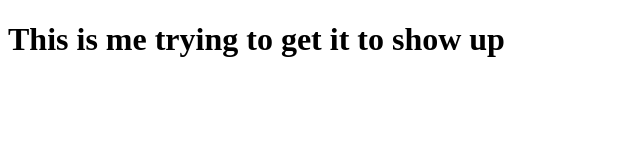
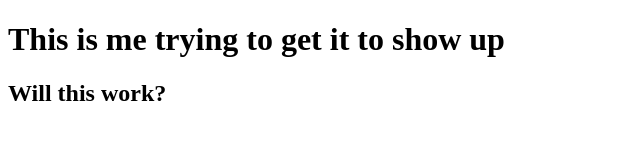
Before and after one commit to SearchAndRescueAdam/WDD230, a plain HTML site: page index.html in a window 1280 px wide. Shown: the whole page, without its empty margins (0-640 px from the left). Drawn offline with Linux system fonts and the light colour scheme.

Commit message:
More writing

```diff
--- a/index.html
+++ b/index.html
@@ -11,7 +11,7 @@
         <h1>This is me trying to get it to show up</h1>
     </head>
     <main>
-
+        <h2>Will this work?</h2>
     </main>
     <footer>
 
```
